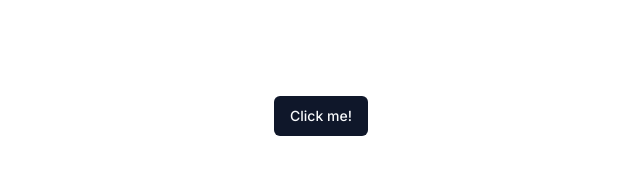
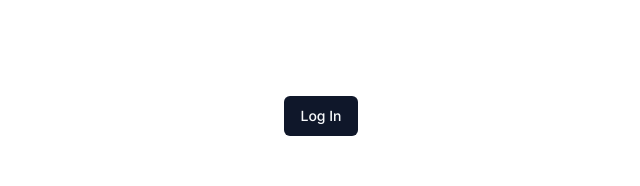
Before and after one commit to niamhbrockbank/track-the-tube, a Next.js app: page / in a window 1280 px wide. Shown: the top 186 px of the page, without its empty margins (319-959 px from the left). Built offline with nearby package versions, Linux system fonts and the light colour scheme.

Commit message:
✨ Make use of home page button

```diff
--- a/app/page.tsx
+++ b/app/page.tsx
@@ -1,9 +1,12 @@
-import { Button } from '@/components/ui/button'
+import { Button } from "@/components/ui/button";
+import Link from "next/link";
 
 export default function Home() {
   return (
     <main className="flex min-h-screen flex-col items-center justify-between p-24">
-      <Button>Click me! </Button>
+      <Button>
+        <Link href="/stations">Log In</Link>
+      </Button>
     </main>
-  )
+  );
 }
```
